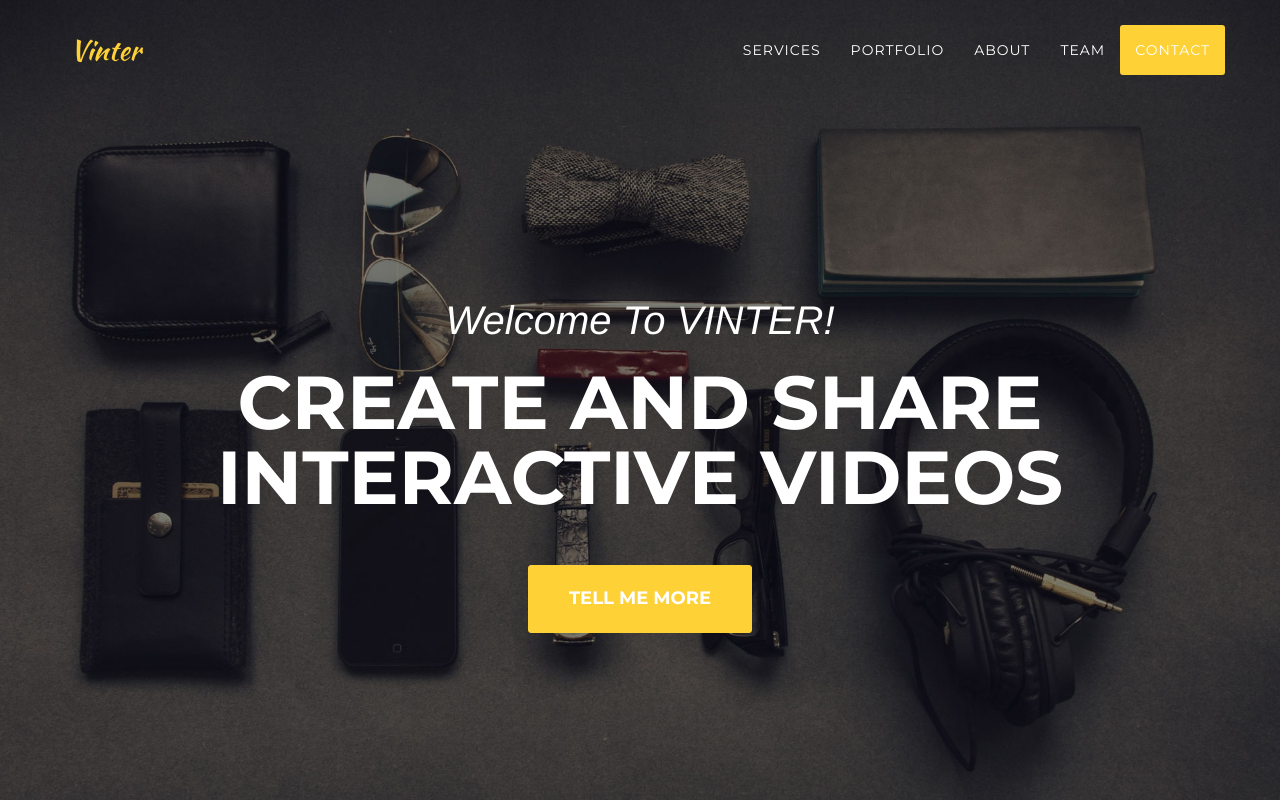
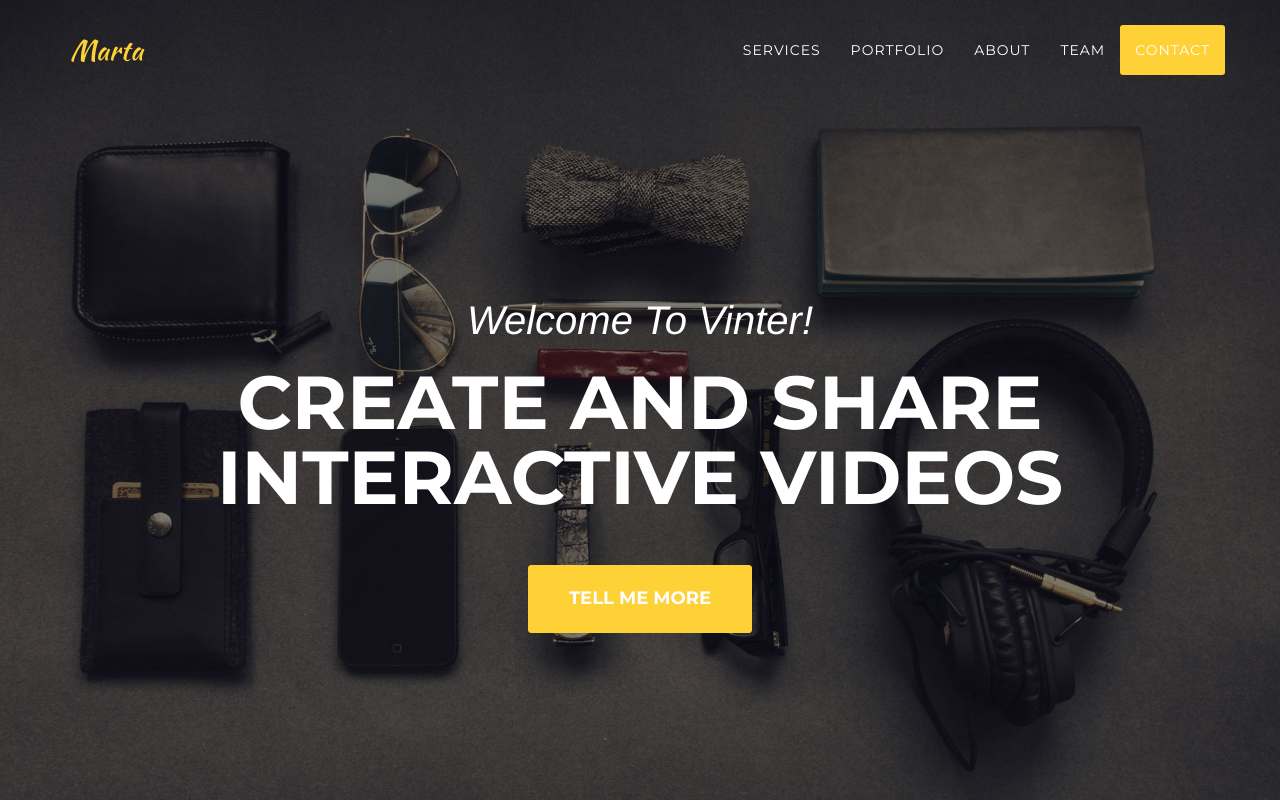
Before and after one commit to elGuille/ZERO, a plain HTML site: page index.html in a window 1280 px wide. Shown: the top 800 px of the page. Drawn offline with nearby package versions, Linux system fonts and the light colour scheme; a web font is replaced by a local one.

Commit message:
new title to Marta

```diff
--- a/index.html
+++ b/index.html
@@ -46,7 +46,7 @@
                     <span class="icon-bar"></span>
                     <span class="icon-bar"></span>
                 </button>
-                <a class="navbar-brand page-scroll" href="#page-top">Vinter</a>
+                <a class="navbar-brand page-scroll" href="#page-top">Marta</a>
             </div>
 
             <!-- Collect the nav links, forms, and other content for toggling -->
@@ -81,7 +81,7 @@
     <header>
         <div class="container">
             <div class="intro-text">
-                <div class="intro-lead-in">Welcome To VINTER!</div>
+                <div class="intro-lead-in">Welcome To Vinter!</div>
                 <div class="intro-heading">Create and share interactive videos</div>
                 <a href="#services" class="page-scroll btn btn-xl">Tell Me More</a>
             </div>
```
